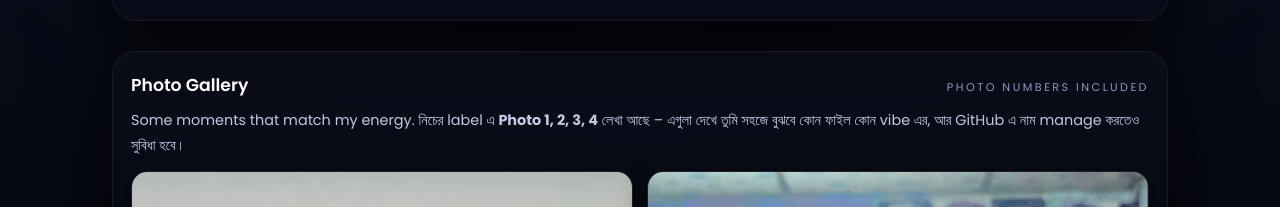
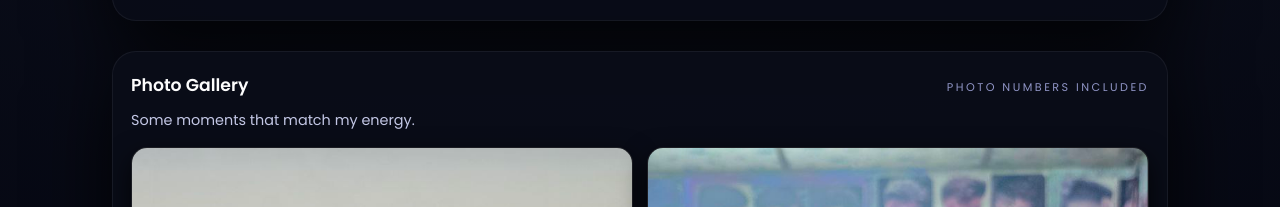
Before and after one commit to afrin5544/just-demo-, a plain HTML site: page index.html in a window 1280 px wide. Shown: the part 1014-1221 px from the top of the page. Drawn offline with Linux system fonts and the light colour scheme.

Commit message:
Update index.html

```diff
--- a/index.html
+++ b/index.html
@@ -722,9 +722,7 @@
         <div class="section-tag">Photo Numbers Included</div>
       </div>
       <p>
-        Some moments that match my energy. নিচের label এ <strong>Photo 1, 2, 3, 4</strong> লেখা আছে – এগুলা দেখে
-        তুমি সহজে বুঝবে কোন ফাইল কোন vibe এর, আর GitHub এ নাম manage করতেও সুবিধা হবে।
-      </p>
+        Some moments that match my energy.
 
       <div class="gallery-grid">
         <figure class="gallery-item">
```
